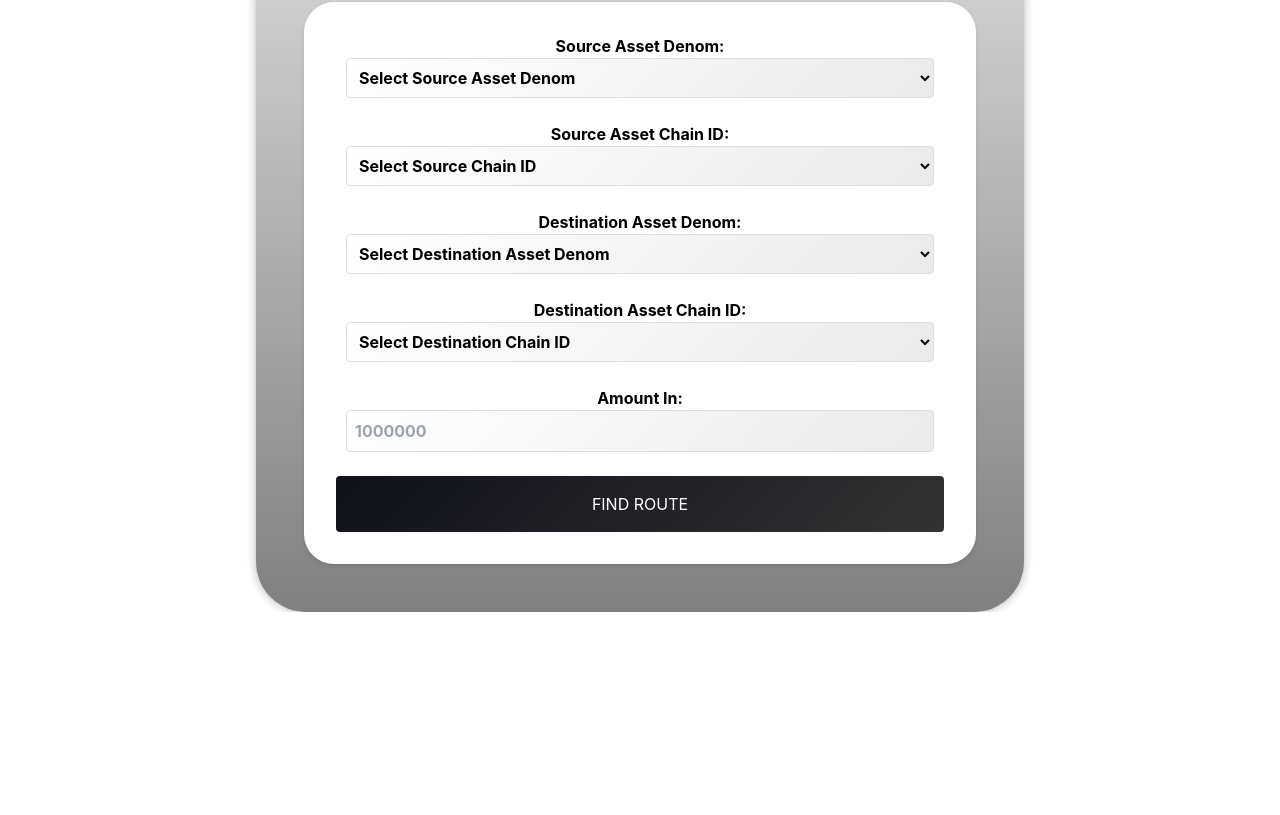
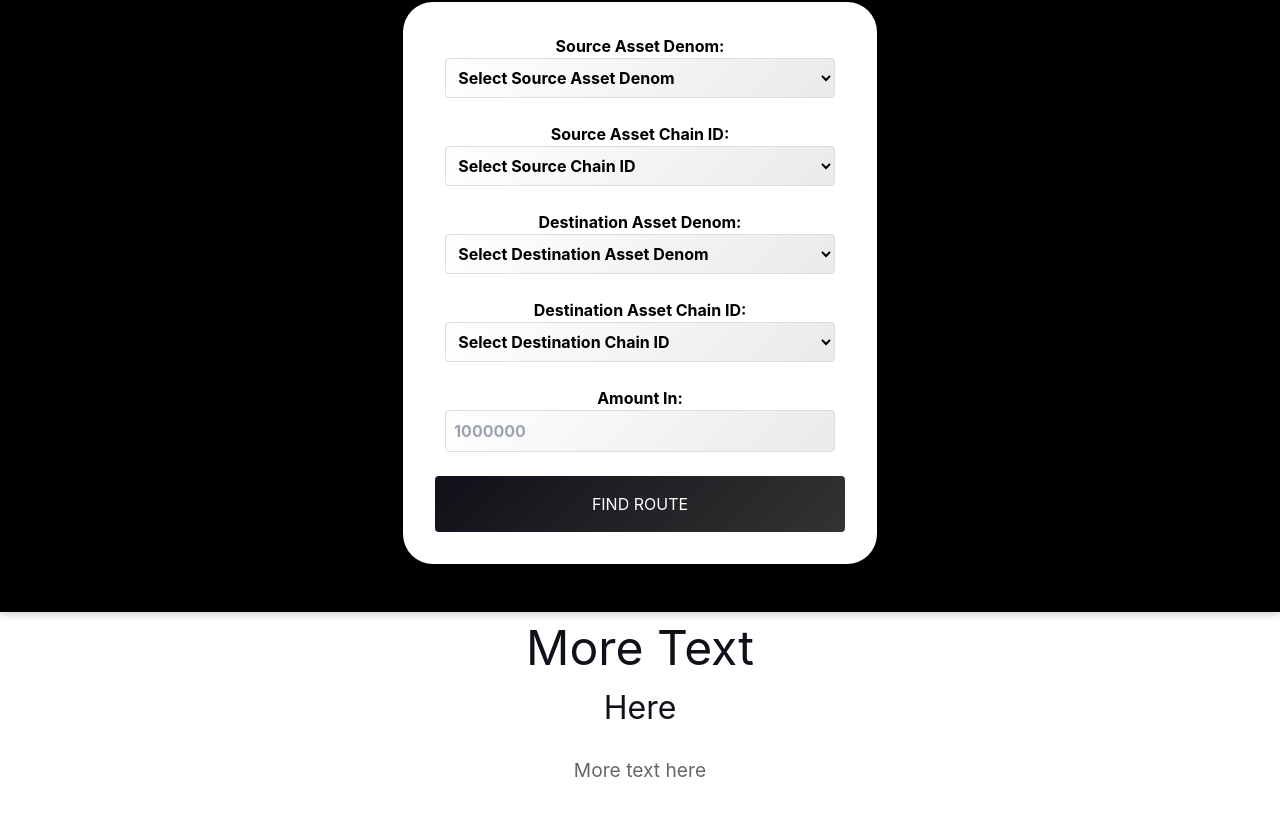
Before and after one commit to blorm-network/blorm_dapp, a Next.js app: page / in a window 1280 px wide. Shown: the part 327-1142 px from the top of the page. Before the commit the page ends 939 px from the top, so only its background shows below. Built offline with nearby package versions, Linux system fonts and the light colour scheme.

Commit message:
styling fix

```diff
--- a/pages/index.js
+++ b/pages/index.js
@@ -15,6 +15,10 @@ export default function Home() {
         <p className={styles.description}>
          Blorm facilitates seamless token transfers across 50+ chains.</p>
         <SwapForm />
+        <h1 className={styles.mainHeading}>More Text</h1>
+        <h2 className={styles.subHeading}>Here </h2>
+        <p className={styles.description}>
+         More text here</p>
       </main>
     </div>
   );
--- a/styles/Home.module.css
+++ b/styles/Home.module.css
@@ -4,7 +4,7 @@
     display: flex;
     flex-direction: column;
     align-items: center;
-    height: 100vh;
+    height: 150vh;
 }
 
 .header {
--- a/styles/SwapForm.module.css
+++ b/styles/SwapForm.module.css
@@ -4,11 +4,10 @@
     display: flex;
     flex-direction: column;
     align-items: center;
-    background: linear-gradient(to bottom, lightgrey, grey);
+    background: linear-gradient(to bottom, black, black);
     padding: 3rem 3rem 1rem 3rem;
-    border-radius: 50px;
     box-shadow: 0 0 10px rgba(0, 0, 0, 0.3);
-    width: 60vw;;
+    width: 100vw;
 }
 
 .form {
@@ -17,7 +16,7 @@
     border-radius: 30px;
     box-shadow: 0 2px 4px rgba(0, 0, 0, 0.1);
     margin-bottom: 2rem;
-    width: 100%;
+    width: 40%;
 }
 
 .form label {
```
